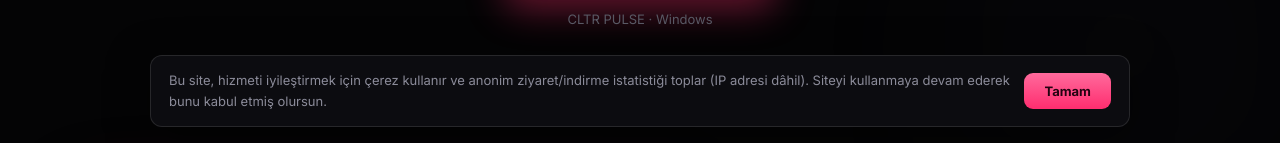
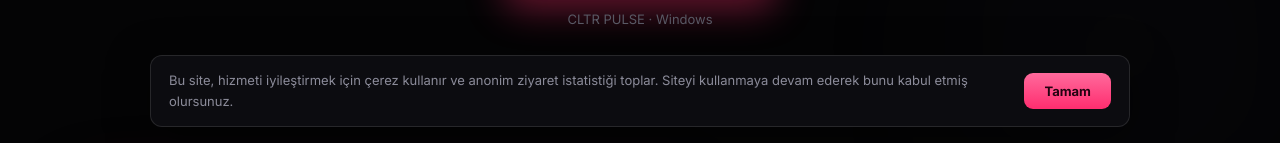
Before and after one commit to erensezen2/cltrpulse-releases, a plain HTML site: page docs/index.html in a window 1280 px wide. Shown: the part 657-800 px from the top of the page. Drawn offline with Linux system fonts and the light colour scheme; no server answers.

Commit message:
site: cerez metni guncellendi

```diff
--- a/docs/index.html
+++ b/docs/index.html
@@ -310,8 +310,7 @@
   </script>
 
   <div class="cookiebar" id="cookiebar">
-    <p>Bu site, hizmeti iyileştirmek için çerez kullanır ve anonim ziyaret/indirme istatistiği
-       toplar (IP adresi dâhil). Siteyi kullanmaya devam ederek bunu kabul etmiş olursun.</p>
+    <p>Bu site, hizmeti iyileştirmek için çerez kullanır ve anonim ziyaret istatistiği toplar. Siteyi kullanmaya devam ederek bunu kabul etmiş olursunuz.</p>
     <button id="cookieOk">Tamam</button>
   </div>
   <script>
```
